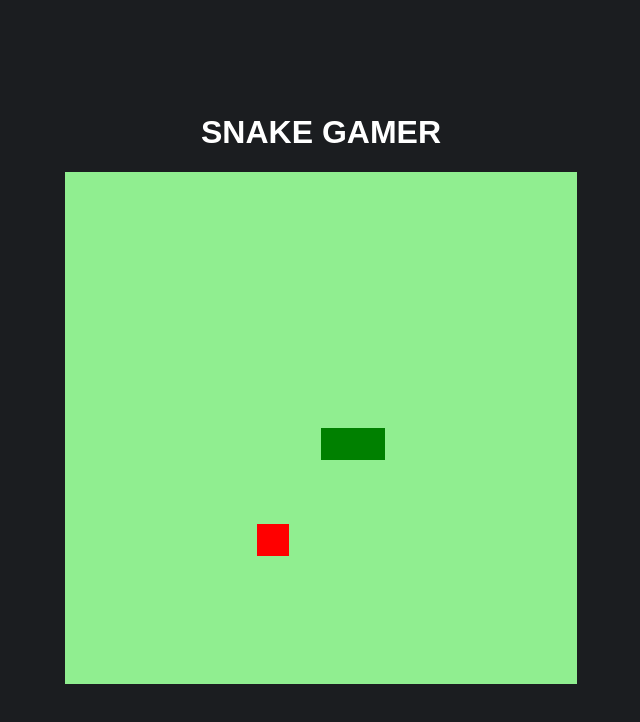
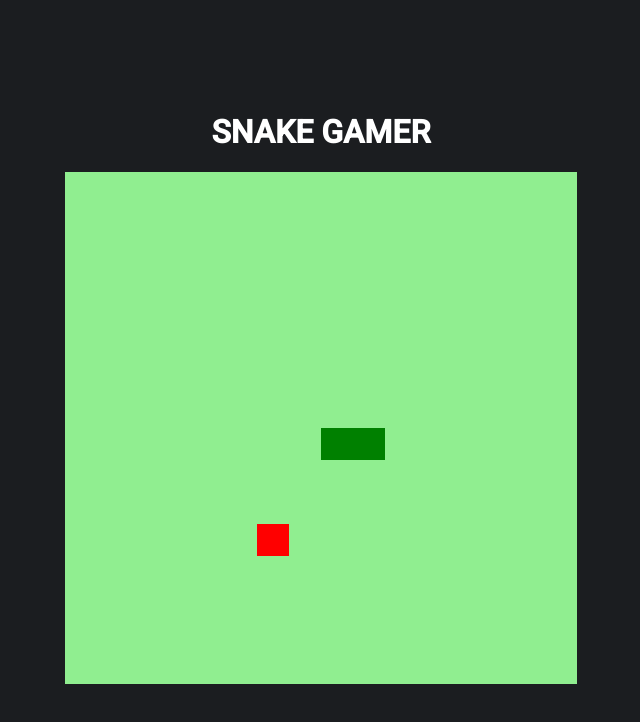
Before and after one commit to souzalarissa383/snake-game, a plain HTML site: page index.html in a window 1280 px wide. Shown: the whole page, without its empty margins (295-935 px from the left). Drawn offline with Linux system fonts and the light colour scheme.

Commit message:
Iniciar jogo

```diff
--- a/css/estilo.css
+++ b/css/estilo.css
@@ -1,5 +1,5 @@
 body{
-    font-family: "Audiowide", sans-serif;
+    font-family: 'Roboto', sans-serif;
 
     font-size: 1rem;
     color: white;
--- a/index.html
+++ b/index.html
@@ -5,6 +5,9 @@
     <meta name="viewport" content="width=device-width, initial-scale=1.0">
     <meta http-equiv="x-ua-compatible" content="ie=edge">
     <link rel="stylesheet" href="css/estilo.css">
+    <link rel="preconnect" href="https://fonts.googleapis.com">
+<link rel="preconnect" href="https://fonts.gstatic.com" crossorigin>
+<link href="https://fonts.googleapis.com/css2?family=Roboto:wght@500&display=swap" rel="stylesheet">
     <script defer src="js/script.js"></script>
 
 
```
